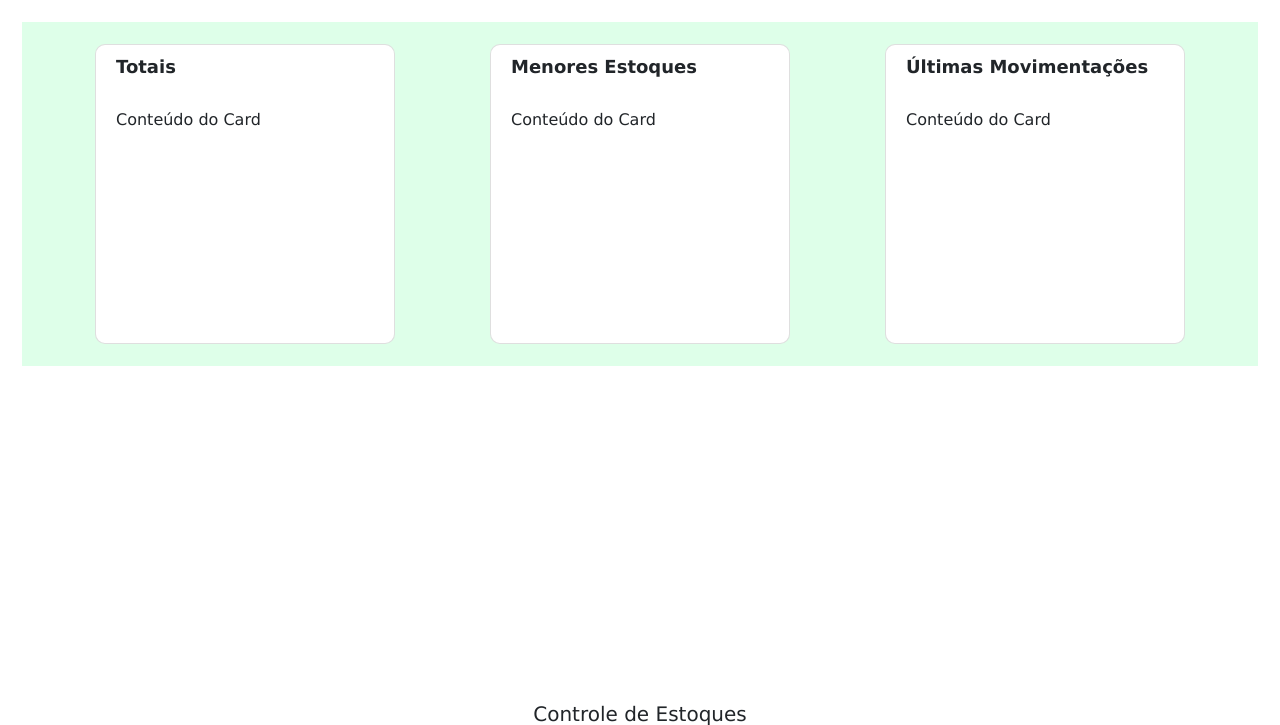
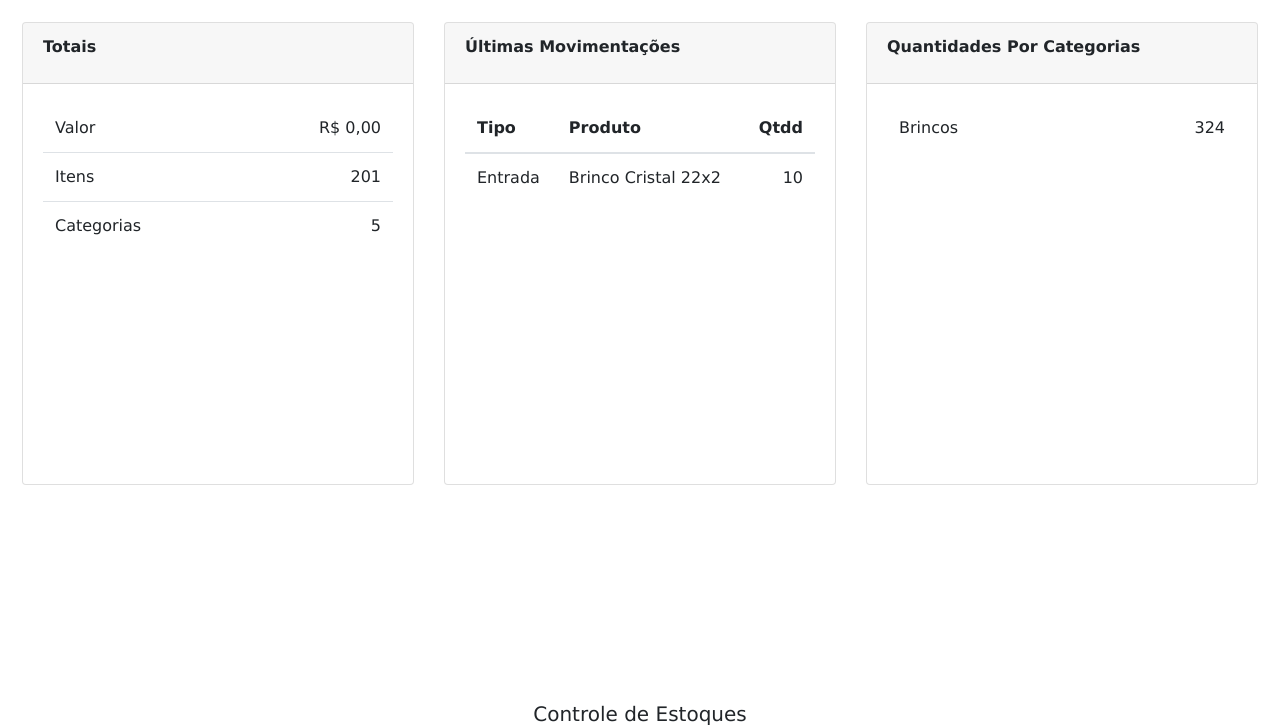
Before and after one commit to projeto-pi-2024/controle-de-estoque, a Django app: page / in a window 1280 px wide. Shown: the part 56-781 px from the top of the page. Run offline with Django 5.2, Linux system fonts and the light colour scheme; the visitor is signed in with stand-in values (Sample User, id 1); some libraries are stand-ins or nearby versions.

Commit message:
change cards layout

```diff
--- a/base_static/global/css/style.css
+++ b/base_static/global/css/style.css
@@ -13,29 +13,6 @@ h6 {
     margin-bottom: 18px;
 }
 
-.home-cards {
-    background-color: rgb(222, 255, 233);
-    justify-content: space-evenly;
-}
-
-.card-info {
-    min-width: 300px;
-    border-radius: 10px;
-    height: 300px;
-    margin: 22px;
-}
-
-.card-title {
-    margin: 8px 20px;
-    font-weight: 600;
-    font-size: large;
-}
-
-.container-md {
-    margin: 22px;
-    min-height: 82vh;
-}
-
 th {
     text-wrap: wrap;
     text-transform: capitalize;
@@ -45,3 +22,16 @@ th {
 td {
     text-align: center;
 }
+
+.container-md {
+    margin: 22px;
+    min-height: 82vh;
+}
+
+.card-title {
+    font-weight: 600;
+}
+
+.card-body {
+    min-height: 400px;
+}
--- a/estoque/templates/home.html
+++ b/estoque/templates/home.html
@@ -5,22 +5,72 @@
 {% block content %}
 <div class="container-md">
   <div class="row">
-    <div class="col">
-      <div class="d-flex flex-wrap home-cards">
-        <div class="card card-info">
+    <div class="col-lg-4 col-md-6 col-12 mb-4">
+      <div class="card">
+        <div class="card-header">
           <div class="card-title">Totais</div>
-          <div class="card-body">Conteúdo do Card</div>
         </div>
-        <div class="card card-info">
-          <div class="card-title">Menores Estoques</div>
-          <div class="card-body">Conteúdo do Card</div>
+        <div class="card-body">
+          <table class="table">
+            <tbody>
+              <tr>
+                <td class="text-left border-top-0">Valor</td>
+                <td class="text-right border-top-0">R$ 0,00</td>
+              </tr>
+              <tr>
+                <td class="text-left">Itens</td>
+                <td class="text-right">201</td>
+              </tr>
+              <tr>
+                <td class="text-left">Categorias</td>
+                <td class="text-right">5</td>
+              </tr>
+            </tbody>
+          </table>
         </div>
-        <div class="card card-info">
+      </div>
+    </div>
+    <div class="col-lg-4 col-md-6 col-12 mb-4">
+      <div class="card">
+        <div class="card-header">
           <div class="card-title">Últimas Movimentações</div>
-          <div class="card-body">Conteúdo do Card</div>
+        </div>
+        <div class="card-body">
+          <table class="table">
+            <thead>
+              <tr>
+                <th class="text-left border-top-0">Tipo</th>
+                <th class="text-left border-top-0">Produto</th>
+                <th class="text-right border-top-0">Qtdd</th>
+              </tr>
+            </thead>
+            <tbody>
+              <tr>
+                <td class="text-left">Entrada</td>
+                <td class="text-left">Brinco Cristal 22x2</td>
+                <td class="text-right">10</td>
+              </tr>
+            </tbody>
+          </table>
+        </div>
+      </div>
+    </div>
+    <div class="col-lg-4 col-md-6 col-12 mb-4">
+      <div class="card">
+        <div class="card-header">
+          <div class="card-title">Quantidades Por Categorias</div>
+        </div>
+        <div class="card-body">
+          <table class="table">
+            <tbody>
+              <tr>
+                <td class="text-left border-top-0">Brincos</td>
+                <td class="text-right border-top-0">324</td>
+              </tr>
+            </tbody>
+          </table>
         </div>
       </div>
     </div>
   </div>
-</div>
-{% endblock %}
+  {% endblock %}
```
